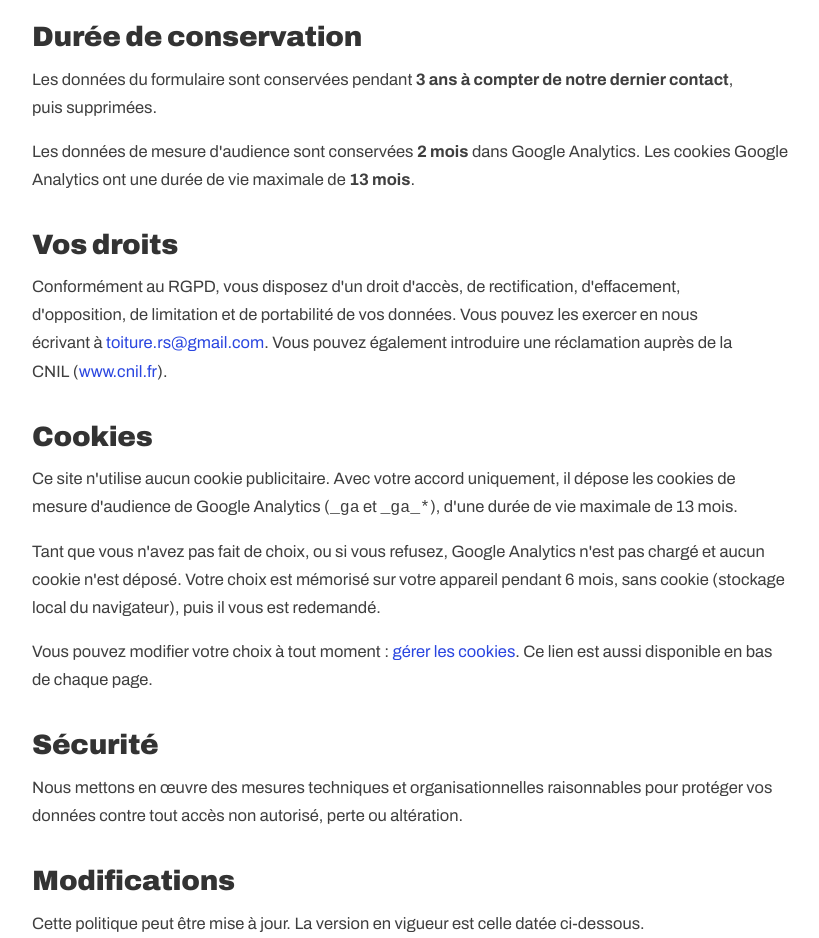
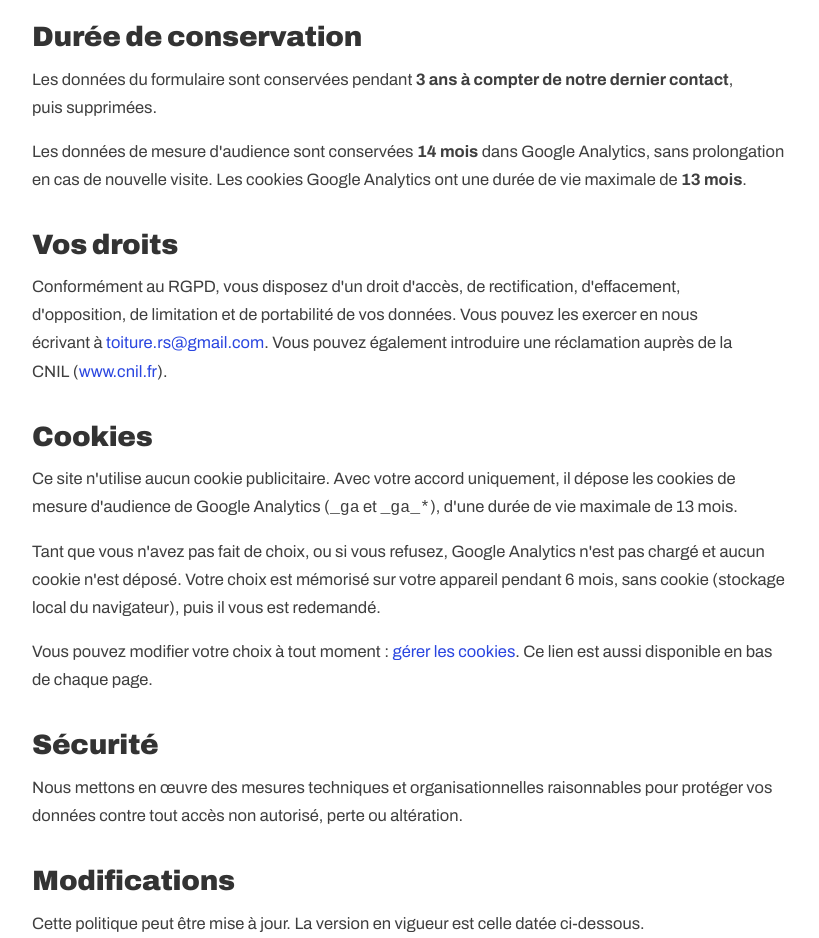
Before and after one commit to depesmen/schoeffter-couverture, a plain HTML site: page politique-de-confidentialite.html in a window 1280 px wide. Shown: the part 1420-2358 px from the top of the page, without its empty margins (230-1049 px from the left). Drawn offline with Linux system fonts and the light colour scheme.

Commit message:
Politique : conservation des données Google Analytics passée à 14 mois
Co-Authored-By: Claude Opus 5.5 <noreply@anthropic.com>

```diff
--- a/politique-de-confidentialite.html
+++ b/politique-de-confidentialite.html
@@ -54,7 +54,7 @@
 
     <h2>Durée de conservation</h2>
     <p>Les données du formulaire sont conservées pendant <strong>3 ans à compter de notre dernier contact</strong>, puis supprimées.</p>
-    <p>Les données de mesure d'audience sont conservées <strong>2 mois</strong> dans Google Analytics. Les cookies Google Analytics ont une durée de vie maximale de <strong>13 mois</strong>.</p>
+    <p>Les données de mesure d'audience sont conservées <strong>14 mois</strong> dans Google Analytics, sans prolongation en cas de nouvelle visite. Les cookies Google Analytics ont une durée de vie maximale de <strong>13 mois</strong>.</p>
 
     <h2>Vos droits</h2>
     <p>Conformément au RGPD, vous disposez d'un droit d'accès, de rectification, d'effacement, d'opposition, de limitation et de portabilité de vos données. Vous pouvez les exercer en nous écrivant à <a href="mailto:toiture.rs@gmail.com">toiture.rs@gmail.com</a>. Vous pouvez également introduire une réclamation auprès de la CNIL (<a href="https://www.cnil.fr" target="_blank" rel="noopener">www.cnil.fr</a>).</p>
```
